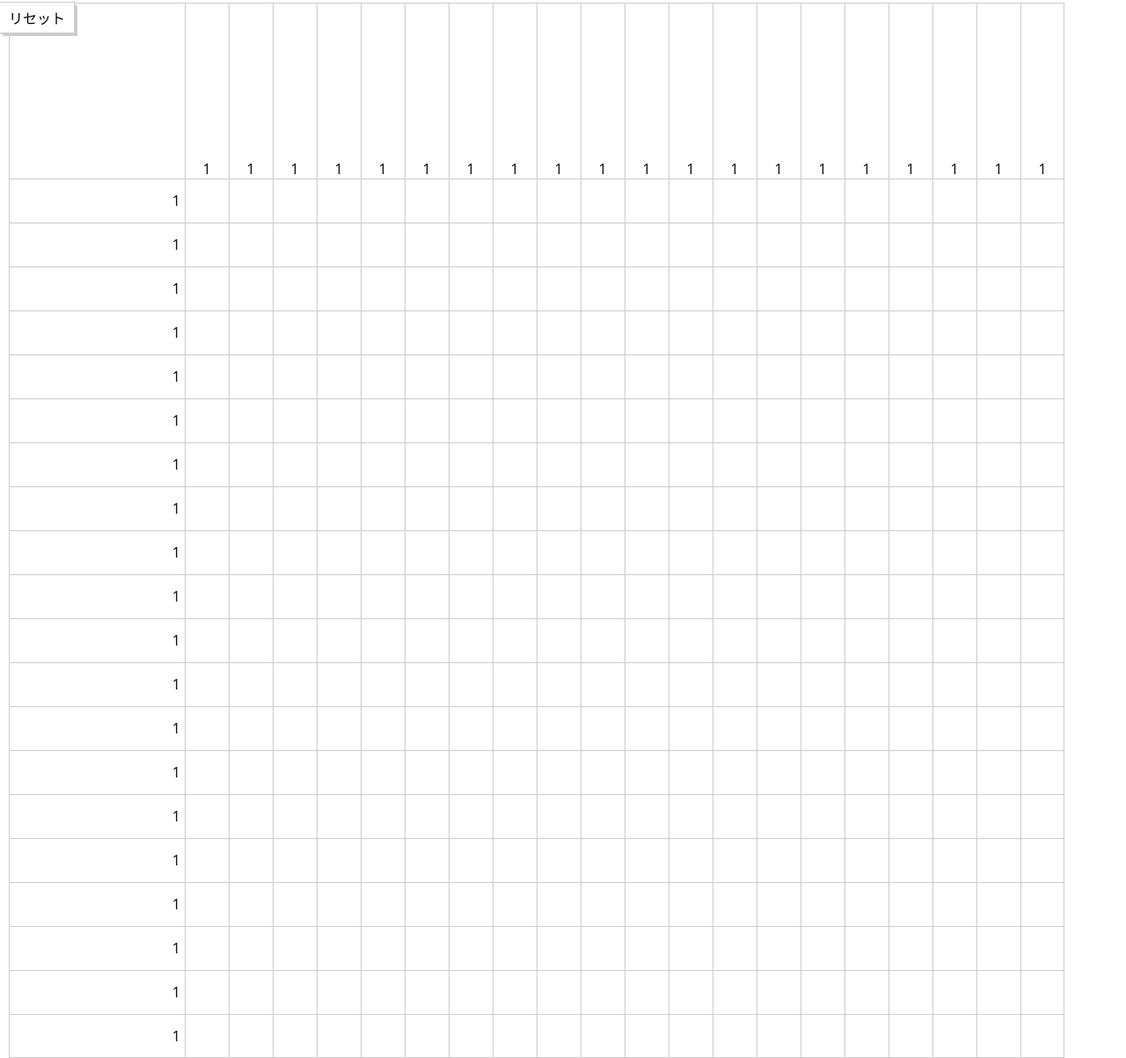
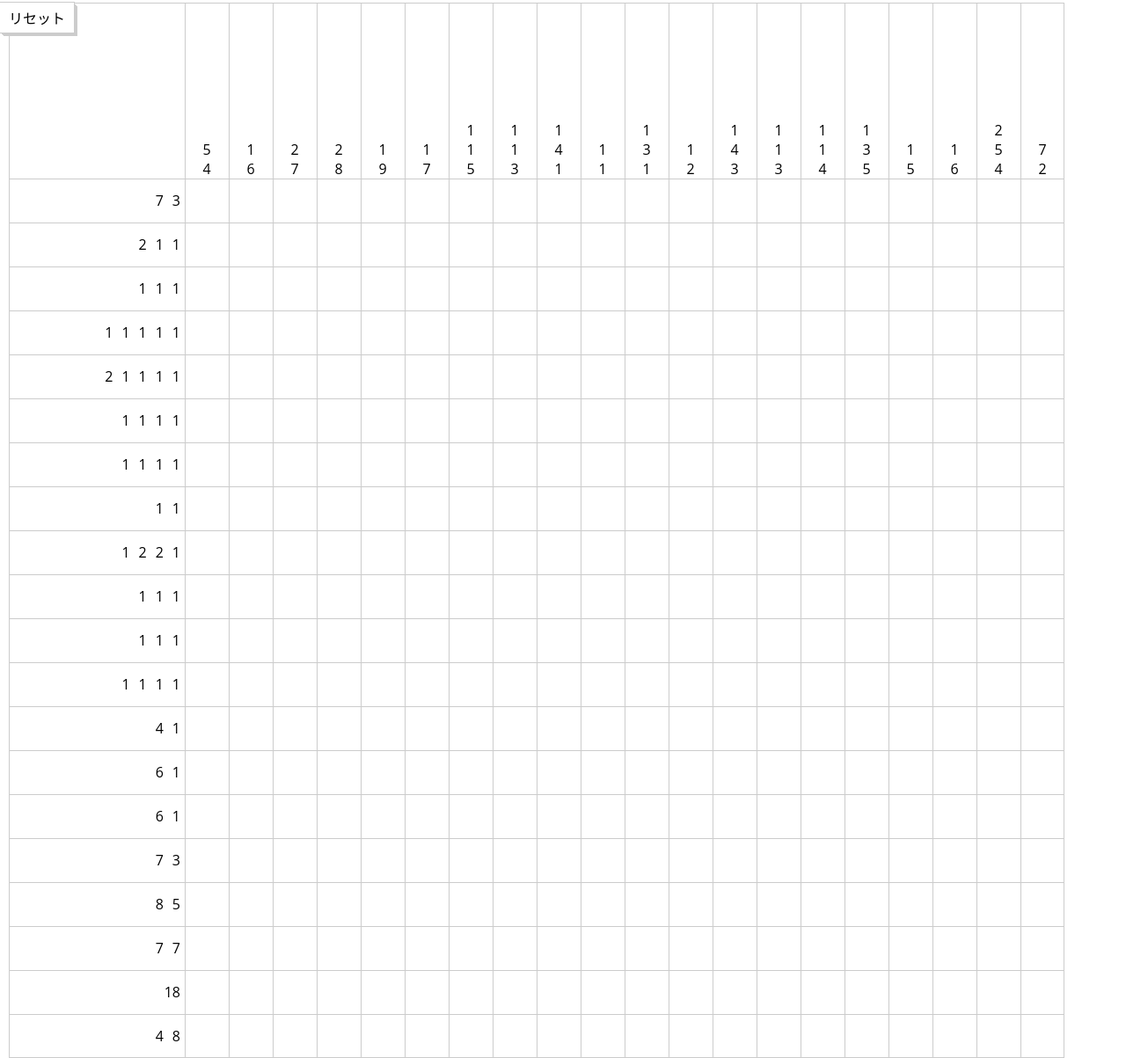
Before and after one commit to uemura5683/pug-scss-picross, a website: page src/picross_2.pug in a window 1280 px wide. Shown: the part 7-1210 px from the top of the page at 88% size. Drawn offline with nearby package versions, Linux system fonts and the light colour scheme; files that its build step writes are made by us from their sources.

Commit message:
レイアウト調整

```diff
--- a/src/picross_2.pug
+++ b/src/picross_2.pug
@@ -20,124 +20,190 @@ html
             case d
               when 2
                 div(class=`rogic-${d++}`)
-                  span 1
+                  span 5
+                  span 4
               when 3
                  div(class=`rogic-${d++}`)
                   span 1
+                  span 6
               when 4
                 div(class=`rogic-${d++}`)
-                  span 1
+                  span 2
+                  span 7
               when 5
                 div(class=`rogic-${d++}`)
-                  span 1
+                  span 2
+                  span 8
               when 6
                 div(class=`rogic-${d++}`)
                   span 1
+                  span 9
               when 7
                 div(class=`rogic-${d++}`)
                   span 1
+                  span 7
               when 8
                 div(class=`rogic-${d++}`)
                   span 1
+                  span 1
+                  span 5
               when 9
                 div(class=`rogic-${d++}`)
                   span 1
+                  span 1
+                  span 3
               when 10
                 div(class=`rogic-${d++}`)
+                  span 1
+                  span 4
                   span 1
               when 11
                 div(class=`rogic-${d++}`)
                   span 1
+                  span 1
               when 12
                 div(class=`rogic-${d++}`)
+                  span 1
+                  span 3
                   span 1
               when 13
                 div(class=`rogic-${d++}`)
                   span 1
+                  span 2
               when 14
                 div(class=`rogic-${d++}`)
                   span 1
+                  span 4
+                  span 3
               when 15
                 div(class=`rogic-${d++}`)
                   span 1
+                  span 1
+                  span 3
               when 16
                 div(class=`rogic-${d++}`)
                   span 1
+                  span 1
+                  span 4
               when 17
                 div(class=`rogic-${d++}`)
                   span 1
+                  span 3
+                  span 5
               when 18
                 div(class=`rogic-${d++}`)
                   span 1
+                  span 5
               when 19
                 div(class=`rogic-${d++}`)
                   span 1
+                  span 6
               when 20
                 div(class=`rogic-${d++}`)
-                  span 1
+                  span 2
+                  span 5
+                  span 4
               when 21
                 div(class=`rogic-${d++}`)
-                  span 1
+                  span 7
+                  span 2
               when 22
                 div(class=`rogic-${d++}`)
-                  span 1
+                  span 7
+                  span 3
               when 43
                 div(class=`rogic-${d++}`)
+                  span 2
+                  span 1
                   span 1
               when 64
                 div(class=`rogic-${d++}`)
                   span 1
+                  span 1
+                  span 1
               when 85
                 div(class=`rogic-${d++}`)
                   span 1
+                  span 1
+                  span 1
+                  span 1
+                  span 1
               when 106
                 div(class=`rogic-${d++}`)
+                  span 2
+                  span 1
+                  span 1
+                  span 1
                   span 1
               when 127
                 div(class=`rogic-${d++}`)
                   span 1
+                  span 1
+                  span 1
+                  span 1
               when 148
                 div(class=`rogic-${d++}`)
+                  span 1
+                  span 1
+                  span 1
                   span 1
               when 169
                 div(class=`rogic-${d++}`)
                   span 1
+                  span 1
               when 190
                 div(class=`rogic-${d++}`)
+                  span 1
+                  span 2
+                  span 2
                   span 1
               when 211
                 div(class=`rogic-${d++}`)
                   span 1
+                  span 1
+                  span 1
               when 232
                 div(class=`rogic-${d++}`)
+                  span 1
+                  span 1
                   span 1
               when 253
                 div(class=`rogic-${d++}`)
                   span 1
+                  span 1
+                  span 1
+                  span 1
               when 274
                 div(class=`rogic-${d++}`)
+                  span 4
                   span 1
               when 295
                 div(class=`rogic-${d++}`)
+                  span 6
                   span 1
               when 316
                 div(class=`rogic-${d++}`)
+                  span 6
                   span 1
               when 337
                 div(class=`rogic-${d++}`)
-                  span 1
+                  span 7
+                  span 3
               when 358
                 div(class=`rogic-${d++}`)
-                  span 1
+                  span 8
+                  span 5
               when 379
                 div(class=`rogic-${d++}`)
-                  span 1
+                  span 7
+                  span 7
               when 400
                 div(class=`rogic-${d++}`)
-                  span 1
+                  span 18
               when 421
                 div(class=`rogic-${d++}`)
-                  span 1
+                  span 4
+                  span 8
               default
                 div(class=`rogic-${d++}`)
         .clear_comment Congratulations!
```
Also changed, not shown: dest/picross_2.html.
